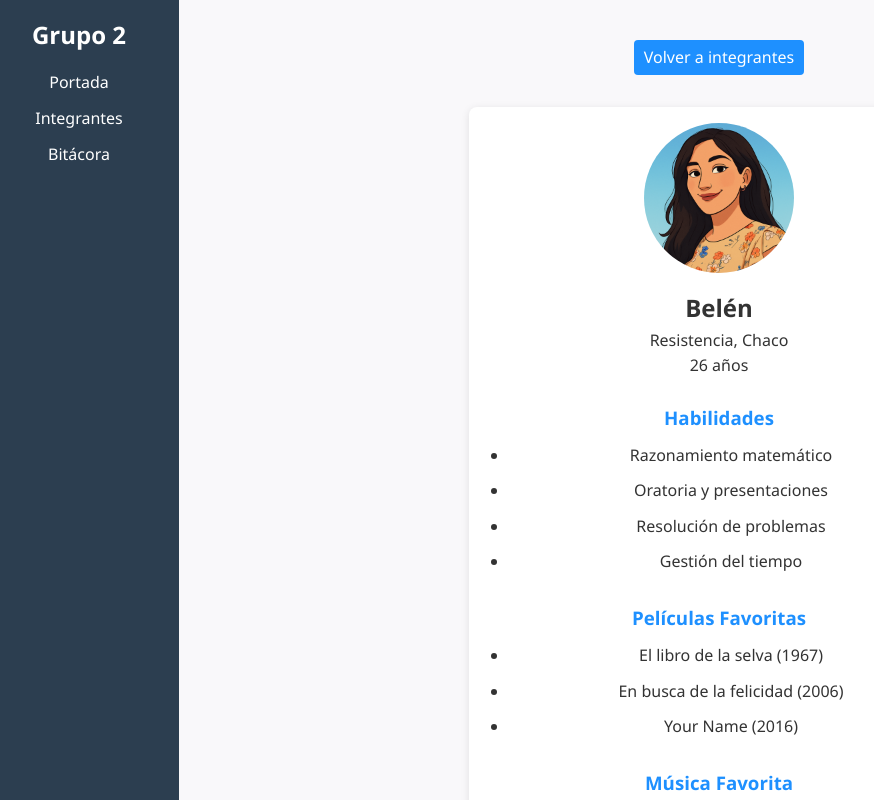
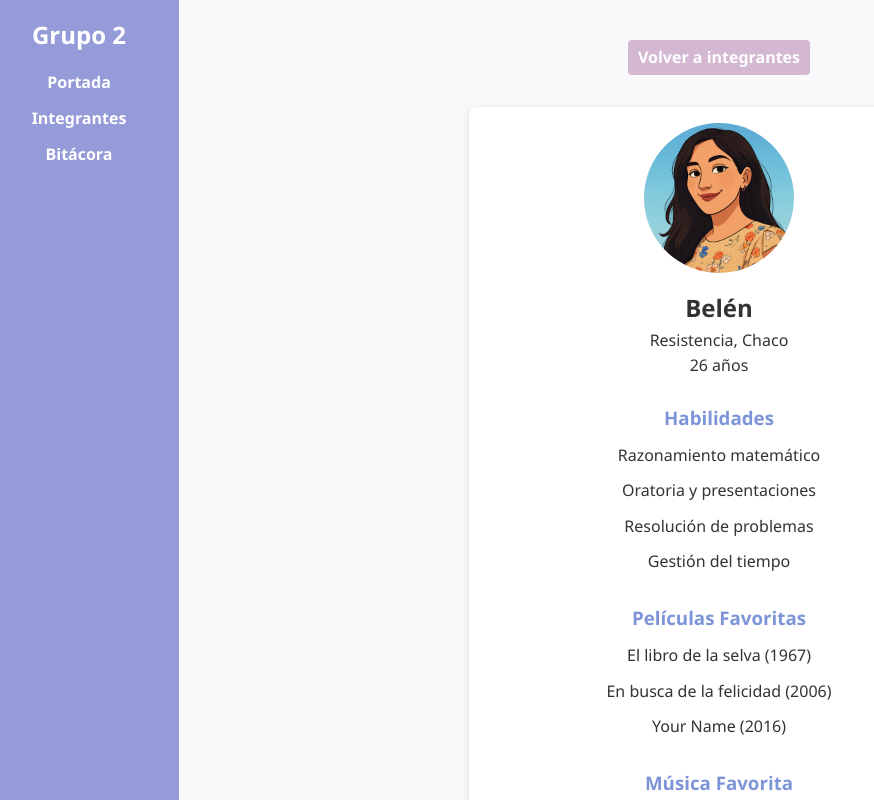
Before and after one commit to romanrios/ifts-front-tp2, a React (Vite) app: page /integrantes/1 in a window 1280 px wide. Shown: the top 800 px of the page, without its empty margins (21-895 px from the left). Built offline with nearby package versions, Linux system fonts and the light colour scheme.

Commit message:
camios esteticos +js

```diff
--- a/src/components/Button/Button.module.css
+++ b/src/components/Button/Button.module.css
@@ -2,8 +2,9 @@
     display: inline-block;
     margin-top: 0.5rem;
     padding: 0.3rem 0.6rem;
-    background: #1e90ff;
+    background: #D4B8D2;
     color: #fff;
+    font-weight: bold;
     border-radius: 4px;
     text-decoration: none;
     text-align: center;
@@ -11,5 +12,5 @@
 }
 
 .button:hover {
-    background: #0c7cd5;
+    background: #AFC7FB;
 }
--- a/src/components/Card/Card.module.css
+++ b/src/components/Card/Card.module.css
@@ -9,7 +9,7 @@
   background: #fff;
   border-radius: 8px;
   padding: 1rem;
-  flex: 1 1 200px; /* crece y se encoge, mínimo 200px */
+  flex: 1 1 200px;
   max-width: 250px;
   text-align: center;
   box-shadow: 0 2px 6px rgba(0,0,0,0.1);
--- a/src/components/Sidebar/Sidebar.module.css
+++ b/src/components/Sidebar/Sidebar.module.css
@@ -2,7 +2,7 @@
     width: 200px;
     height: 100vh;
     position: fixed;
-    background: #2c3e50;
+    background: #959BD8;
     color: #fff;
     padding: 1rem;
 }
@@ -18,6 +18,7 @@
 
 .menuItem {
     margin-bottom: 0.5rem;
+    font-weight: bold;
 }
 
 .link {
--- a/src/pages/Integrante.jsx
+++ b/src/pages/Integrante.jsx
@@ -1,3 +1,4 @@
+import { useState } from "react";
 import { useParams } from "react-router-dom";
 import { integrantes } from "../data/integrantes";
 import styles from "./Integrante.module.css";
@@ -6,7 +7,7 @@ import Button from "../components/Button/Button";
 function Integrante() {
   const { id } = useParams();
   const integrante = integrantes.find(i => i.id === parseInt(id));
-
+   const [rotate, setRotate] = useState(false);
   if (!integrante) {
     return <p style={{ textAlign: "center", marginTop: "2rem" }}>Integrante no encontrado</p>;
   }
@@ -18,8 +19,17 @@ function Integrante() {
       </div>
       <div className={styles.container}>
         <div className={styles.header}>
-          <img src={integrante.img} alt={integrante.nombre} className={styles.avatar} />
-          <div>
+<img
+            src={integrante.img}
+            alt={integrante.nombre}
+            className={styles.avatar}
+            style={{
+              transform: rotate ? "rotate(360deg)" : "rotate(0deg)",
+              transition: "transform 0.5s ease-in-out"
+            }}
+            onMouseEnter={() => setRotate(true)}
+            onMouseLeave={() => setRotate(false)}
+          />          <div>
             <h2>{integrante.nombre}</h2>
             <p>{integrante.ubicacion}</p>
             <p>{integrante.edad} años</p>
--- a/src/pages/Integrante.module.css
+++ b/src/pages/Integrante.module.css
@@ -26,18 +26,19 @@
 }
 
 .section h3 {
-  color: #1e90ff;
+  color: #7D95D8;
   margin-bottom: 0.5rem;
 }
 
 .section ul {
   list-style: disc;
-  padding-left: 1.5rem;
   margin: 0;
+
 }
 
 .section li {
   margin-bottom: 0.25rem;
+ list-style-type: none;
 }
 
 .buttonWrapper {
@@ -45,6 +46,8 @@
   justify-content: center;
   margin-top: 1rem;
 }
+
+
 
 /* Responsive */
 @media (max-width: 400px) {
--- a/src/pages/Integrantes.jsx
+++ b/src/pages/Integrantes.jsx
@@ -12,6 +12,7 @@ function Integrantes() {
   return (
     <>
       <h2>Integrantes</h2>
+      <br></br>
       <div style={containerStyle}>
         {integrantes.map((int) => (
           <Card key={int.id} integrante={int} />
```
